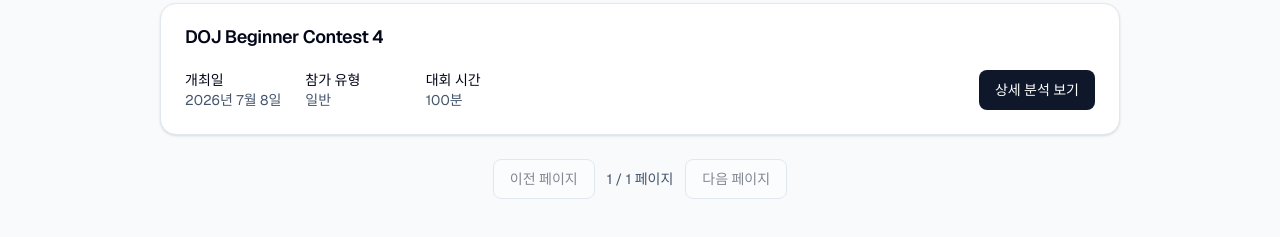
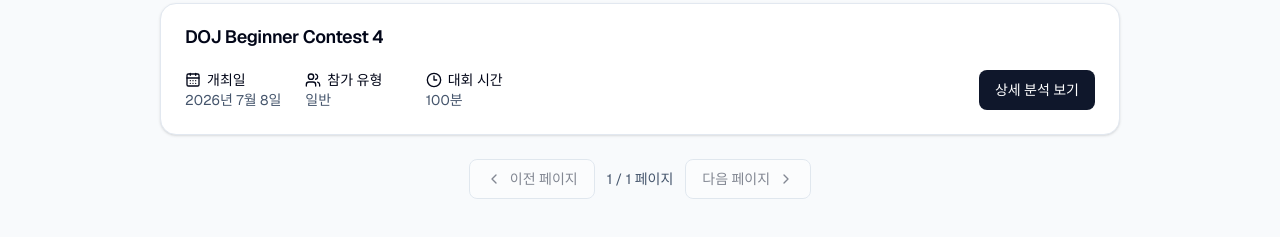
Before and after one commit to hafskjfha/ddaogi, a Next.js app: page /contests in a window 1280 px wide. Shown: the part 194-431 px from the top of the page. Built offline with nearby package versions, Linux system fonts and the light colour scheme.

Commit message:
fix: add contest list icons

```diff
--- a/src/features/contest/components/ContestList.tsx
+++ b/src/features/contest/components/ContestList.tsx
@@ -1,3 +1,4 @@
+import { CalendarDays, ChevronLeft, ChevronRight, Clock3, Users } from "lucide-react";
 import Link from "next/link";
 import { Button } from "@/components/ui/Button";
 import { Card, CardContent, CardHeader, CardTitle } from "@/components/ui/Card";
@@ -21,15 +22,24 @@ export function ContestList({ page }: ContestListProps) {
               <CardContent className="flex flex-col gap-4 sm:flex-row sm:items-center sm:justify-between">
                 <dl className="grid gap-2 text-sm text-slate-600 sm:grid-cols-3 sm:gap-x-6 dark:text-slate-400">
                   <div>
-                    <dt className="font-medium text-slate-950 dark:text-slate-50">개최일</dt>
+                    <dt className="flex items-center gap-1.5 font-medium text-slate-950 dark:text-slate-50">
+                      <CalendarDays aria-hidden="true" className="size-4" />
+                      <span>개최일</span>
+                    </dt>
                     <dd>{contest.dateLabel}</dd>
                   </div>
                   <div>
-                    <dt className="font-medium text-slate-950 dark:text-slate-50">참가 유형</dt>
+                    <dt className="flex items-center gap-1.5 font-medium text-slate-950 dark:text-slate-50">
+                      <Users aria-hidden="true" className="size-4" />
+                      <span>참가 유형</span>
+                    </dt>
                     <dd>{contest.participationLabel}</dd>
                   </div>
                   <div>
-                    <dt className="font-medium text-slate-950 dark:text-slate-50">대회 시간</dt>
+                    <dt className="flex items-center gap-1.5 font-medium text-slate-950 dark:text-slate-50">
+                      <Clock3 aria-hidden="true" className="size-4" />
+                      <span>대회 시간</span>
+                    </dt>
                     <dd>{contest.durationLabel}</dd>
                   </div>
                 </dl>
@@ -50,10 +60,12 @@ export function ContestList({ page }: ContestListProps) {
             href={`/contests?page=${page.currentPage - 1}`}
             className="inline-flex h-10 items-center justify-center rounded-lg border border-slate-300 bg-white px-4 py-2 text-sm font-medium text-slate-900 transition-colors hover:bg-slate-100 focus-visible:outline-none focus-visible:ring-2 focus-visible:ring-slate-950 focus-visible:ring-offset-2 dark:border-slate-700 dark:bg-slate-950 dark:text-slate-50 dark:hover:bg-slate-900 dark:focus-visible:ring-slate-300 dark:focus-visible:ring-offset-slate-950"
           >
+            <ChevronLeft aria-hidden="true" className="size-4" />
             이전 페이지
           </Link>
         ) : (
           <Button variant="outline" disabled>
+            <ChevronLeft aria-hidden="true" className="size-4" />
             이전 페이지
           </Button>
         )}
@@ -66,10 +78,12 @@ export function ContestList({ page }: ContestListProps) {
             className="inline-flex h-10 items-center justify-center rounded-lg border border-slate-300 bg-white px-4 py-2 text-sm font-medium text-slate-900 transition-colors hover:bg-slate-100 focus-visible:outline-none focus-visible:ring-2 focus-visible:ring-slate-950 focus-visible:ring-offset-2 dark:border-slate-700 dark:bg-slate-950 dark:text-slate-50 dark:hover:bg-slate-900 dark:focus-visible:ring-slate-300 dark:focus-visible:ring-offset-slate-950"
           >
             다음 페이지
+            <ChevronRight aria-hidden="true" className="size-4" />
           </Link>
         ) : (
           <Button variant="outline" disabled>
             다음 페이지
+            <ChevronRight aria-hidden="true" className="size-4" />
           </Button>
         )}
       </nav>
```
Also changed, not shown: 1 other file (tests, documents, lock files or other folders).
